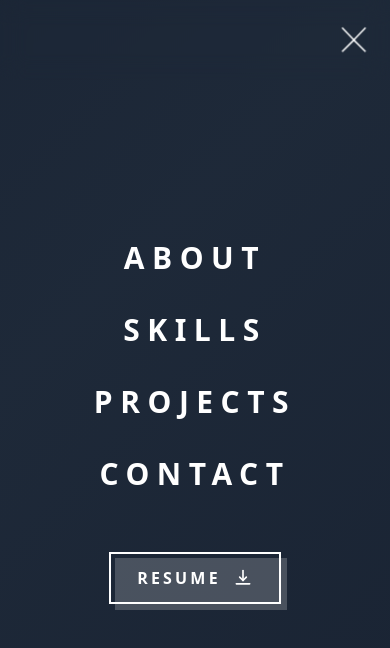
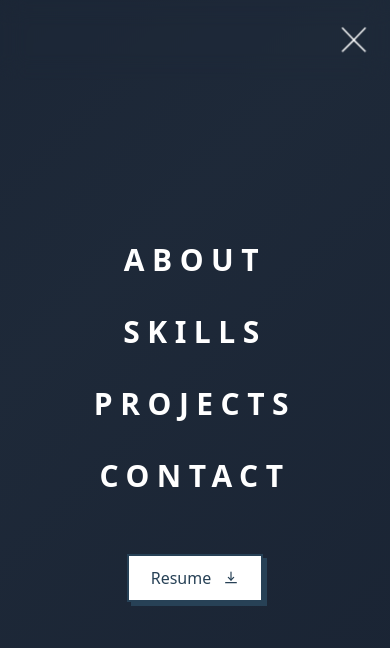
Before and after one commit to amanrai00/PortfolioAman, a Vue app: page / in a window 390 px wide. Both pictures are taken after a click on the button "Toggle menu". Shown: the top 648 px of the page. Built offline with nearby package versions, Linux system fonts and the light colour scheme.

Commit message:
navbar new fixed

```diff
--- a/src/components/Navbar.vue
+++ b/src/components/Navbar.vue
@@ -143,26 +143,26 @@
             transitionDuration: '310ms'
           }"
         >
-          <a href="" class="group relative inline-block px-7 py-3.5 font-bold">
+          <a href="" class="group relative inline-block px-6 py-3 font-medium">
             <span
-              class="absolute inset-0 h-full w-full translate-x-1.5 translate-y-1.5 bg-white/20 transition duration-200 ease-out
+              class="absolute inset-0 h-full w-full translate-x-1 translate-y-1 bg-[#274156] transition duration-200 ease-out
                      group-hover:translate-x-0 group-hover:translate-y-0"
             ></span>
             <span
-              class="absolute inset-0 h-full w-full border-2 border-white bg-transparent transition-colors duration-200
-                     group-hover:bg-white"
+              class="absolute inset-0 h-full w-full border-2 border-[#274156] bg-white transition-colors duration-200
+                     group-hover:bg-black"
             ></span>
             <span
-              class="relative flex items-center gap-x-3 text-white transition-colors duration-200 group-hover:text-gray-900 uppercase tracking-[0.2em] font-semibold"
+              class="relative flex items-center gap-x-3 text-[#274156] transition-colors duration-200 group-hover:text-white"
             >
               Resume
               <svg
                 xmlns="http://www.w3.org/2000/svg"
-                class="h-5 w-5"
+                class="h-4 w-4"
                 viewBox="0 0 24 24"
                 fill="none"
                 stroke="currentColor"
-                stroke-width="2"
+                stroke-width="1.8"
                 stroke-linecap="round"
                 stroke-linejoin="round"
               >
```
